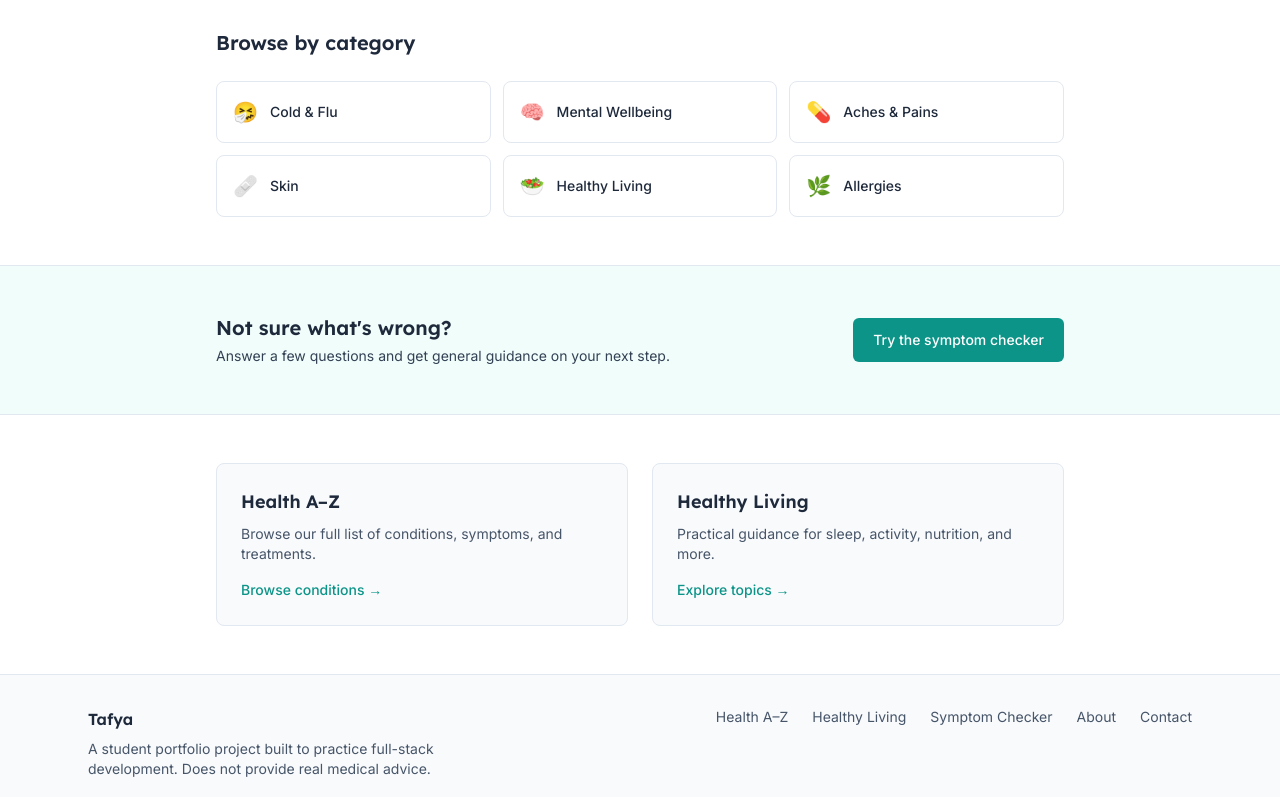
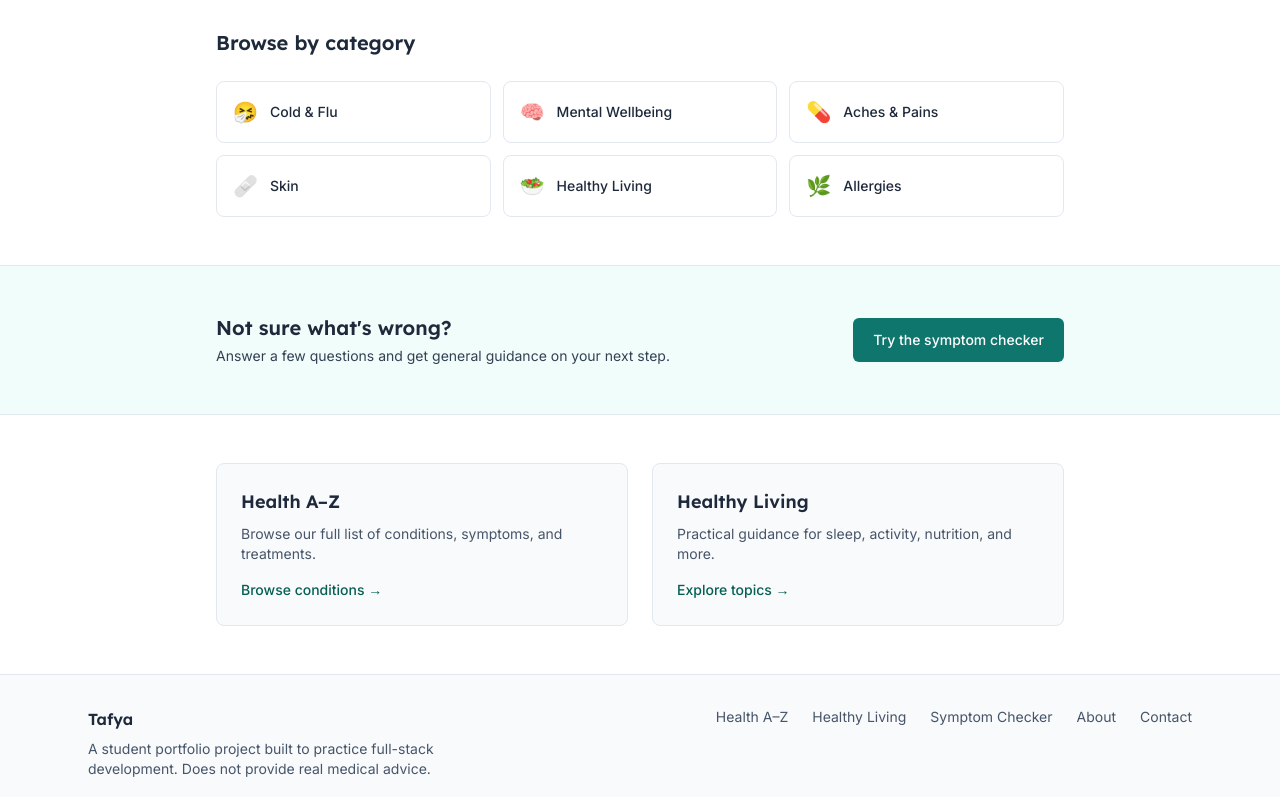
Before and after one commit to Lokeny2/tafya, a Next.js app: page / in a window 1280 px wide. Shown: the part 407-1204 px from the top of the page. Built offline with nearby package versions, Linux system fonts and the light colour scheme.

Commit message:
fix: strengthen focus indicators, improve back link and button accessibility

```diff
--- a/src/app/conditions/[slug]/page.tsx
+++ b/src/app/conditions/[slug]/page.tsx
@@ -38,8 +38,8 @@ export default async function ConditionDetailPage({
 
   return (
     <div className="mx-auto max-w-3xl px-4 py-16 sm:px-6">
-      <Link href="/conditions" className="text-sm font-medium text-brand-600 hover:underline">
-        ← Back to Health A–Z
+      <Link href="/conditions" className="text-sm font-medium text-brand-800 hover:underline">
+            <span aria-hidden="true">←</span> Back to Health A–Z
       </Link>
       <span className="mt-4 inline-block rounded-full bg-brand-100 px-3 py-1 text-xs font-medium text-brand-800">
         {condition.category}
--- a/src/app/globals.css
+++ b/src/app/globals.css
@@ -27,8 +27,8 @@
 }
 
 /* Ensure visible focus rings for keyboard navigation */
-:focus-visible {
-  outline: 2px solid var(--color-brand-600);
+*:focus-visible {
+  outline: 2px solid var(--color-brand-600) !important;
   outline-offset: 2px;
   border-radius: 4px;
 }
--- a/src/app/healthy-living/[slug]/page.tsx
+++ b/src/app/healthy-living/[slug]/page.tsx
@@ -25,8 +25,8 @@ export default async function TopicDetailPage({
   return (
     <div className="mx-auto max-w-3xl px-4 py-16 sm:px-6">
       <Link href="/healthy-living" className="text-sm font-medium text-brand-600 hover:underline">
-        ← Back to Healthy Living
-      </Link>
+  <span aria-hidden="true">←</span> Back to Healthy Living
+</Link>
       <span className="mt-4 inline-block rounded-full bg-brand-100 px-3 py-1 text-xs font-medium text-brand-800">
         {topic.category}
       </span>
--- a/src/app/page.tsx
+++ b/src/app/page.tsx
@@ -88,7 +88,7 @@ export default function Home() {
       </div>
       <Link
         href="/symptom-checker"
-        className="shrink-0 rounded-md bg-brand-600 px-5 py-3 text-sm font-medium text-white transition-colors hover:bg-brand-700"
+        className="shrink-0 rounded-md bg-brand-700 px-5 py-3 text-sm font-medium text-white transition-colors hover:bg-brand-700"
       >
         Try the symptom checker
       </Link>
@@ -109,7 +109,7 @@ export default function Home() {
               </p>
               <Link
                 href="/conditions"
-                className="mt-4 inline-block text-sm font-medium text-brand-600 hover:underline"
+                className="mt-4 inline-block text-sm font-medium text-brand-800 hover:underline"
               >
                 Browse conditions →
               </Link>
@@ -123,7 +123,7 @@ export default function Home() {
               </p>
               <Link
                 href="/healthy-living"
-                className="mt-4 inline-block text-sm font-medium text-brand-600 hover:underline"
+                className="mt-4 inline-block text-sm font-medium text-brand-800 hover:underline"
               >
                 Explore topics →
               </Link>
```
